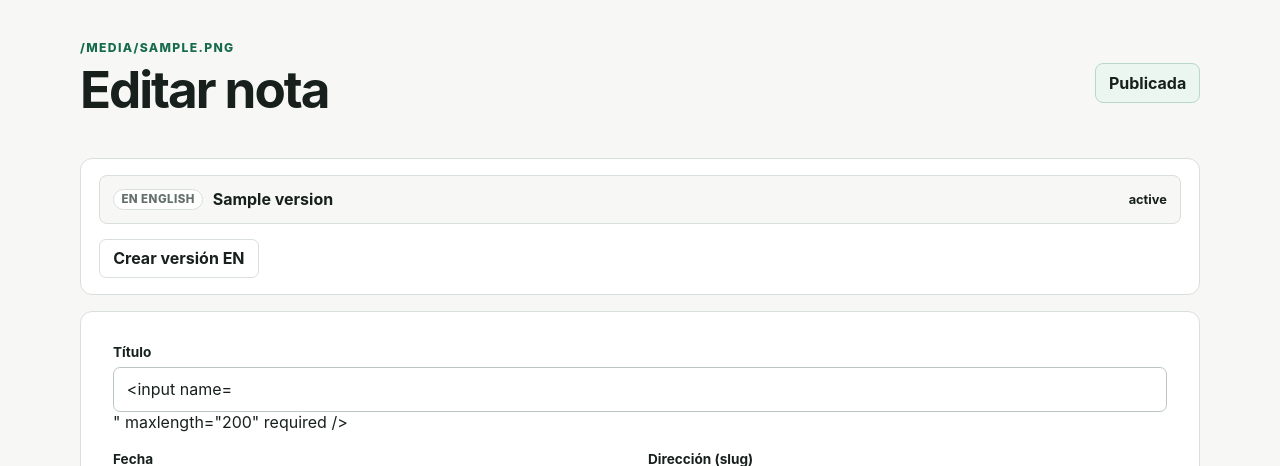
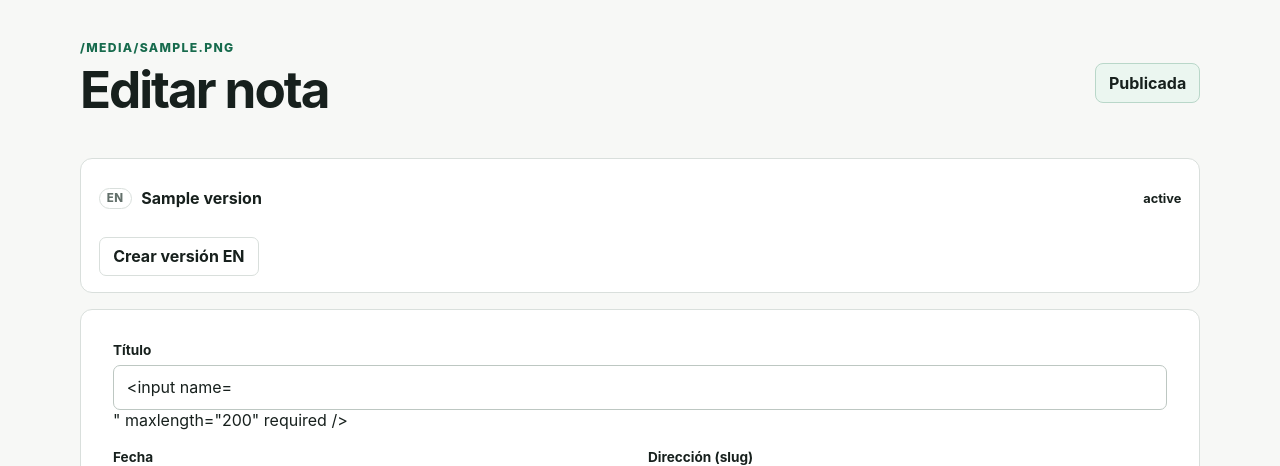
Before and after one commit to nicozica/nico-log, a Flask app: template editor/templates/edit.html in a window 1280 px wide. Shown: the part 64-530 px from the top of the page. Run offline with Flask 3, Linux system fonts and the light colour scheme; the template is opened without the code that fills it: most values are stand-ins (such as "Sample title", 1, 10 or a date in 2020); form fields are guessed from the names that the template uses; parts of the project's set-up code (start-up, migrations or seed data) failed here and were passed over.

Commit message:
editor: full-width version rows, drop verbose language labels
Index: version-link rows now span the full note card width with a plain
top-border divider between ES/EN — no individual bordered boxes inside
the outer card.

Edit: version-list-inline rows match the same treatment; active version
highlighted via accent-coloured badge + title text instead of a border.

Labels: "ES Original" / "EN English" → "ES" / "EN" everywhere in the
version navigation. Test updated to assert badge content directly.

Co-Authored-By: Claude Sonnet 4.6 <noreply@anthropic.com>

```diff
--- a/editor/static/editor.css
+++ b/editor/static/editor.css
@@ -156,27 +156,27 @@ input:focus, textarea:focus { border-color: var(--accent); }
 .source-draft { border-color: var(--draft-line); background: var(--draft-bg); }
 
 .note-group-row { align-items: stretch; }
-.version-group-list { display: grid; gap: 0; margin-top: 0.6rem; border: 1px solid var(--line); border-radius: 8px; overflow: hidden; }
+/* Index: version rows fill the full card width, no nested border-box */
+.version-group-list { display: grid; gap: 0; margin-top: 0.5rem; }
+.version-group-list .version-link { padding: 0.65rem 0; border: 0; border-top: 1px solid var(--line); border-radius: 0; background: transparent; }
+.version-group-list .version-link:first-child { border-top: 0; }
+.version-group-list .version-link:hover { background: transparent; text-decoration: underline; }
+/* Edit page: version-list-inline rows also full-width, divided */
 .version-list-inline { display: grid; gap: 0; }
-.version-link, .version-line { padding: 0.8rem 0.85rem; display: flex; align-items: center; flex-wrap: wrap; gap: 0.6rem; background: var(--paper); text-decoration: none; }
-.version-group-list .version-link + .version-link { border-top: 1px solid var(--line); }
-.version-link:hover { background: var(--row-hover); }
-.version-list-inline .version-line + .version-line,
-.version-list-inline .version-line-link + .version-line { border-top: 1px solid var(--line); }
-.version-list-inline .version-line { border: 1px solid var(--line); border-radius: 8px; }
-.version-list-inline .version-line + .version-line,
-.version-list-inline a.version-line-link { border: 1px solid var(--line); border-radius: 8px; }
-.version-list-inline { gap: 0.5rem; }
-.version-line-link { text-decoration: none; background: var(--paper); }
-.version-line-link:hover { background: var(--row-hover); }
+.version-line, .version-line-link { padding: 0.8rem 0; display: flex; align-items: center; flex-wrap: wrap; gap: 0.6rem; border-top: 1px solid var(--line); background: transparent; text-decoration: none; }
+.version-list-inline .version-line:first-child,
+.version-list-inline .version-line-link:first-child { border-top: 0; }
+.version-line-link:hover .version-link-title { text-decoration: underline; }
+.version-link { padding: 0.65rem 0; display: flex; align-items: center; flex-wrap: wrap; gap: 0.6rem; background: transparent; text-decoration: none; }
 .version-link-title { font-weight: 700; flex: 1; min-width: 0; overflow-wrap: anywhere; }
-.version-lang-badge { border: 1px solid var(--line); background: var(--surface); color: var(--muted); font-size: 0.72rem; }
+.version-lang-badge { border: 1px solid var(--line); background: var(--surface); color: var(--muted); font-size: 0.72rem; flex-shrink: 0; }
 .version-status { font-size: 0.8rem; font-weight: 700; white-space: nowrap; }
 .version-status-published { color: var(--success-text); }
 .version-status-draft { color: var(--draft-text); }
 .version-status-muted { color: var(--muted); }
 .version-panel { margin: 0 0 1rem; padding: 1rem 1.1rem; border: 1px solid var(--line); border-radius: 12px; background: var(--surface); }
-.version-line-active { border-color: var(--accent) !important; }
+.version-line-active .version-lang-badge { border-color: var(--accent); color: var(--accent); }
+.version-line-active .version-link-title { color: var(--accent); }
 .version-actions { margin-top: 0.9rem; }
 .readonly-value { min-height: 48px; padding: 0.72rem 0.8rem; display: flex; flex-direction: column; justify-content: center; gap: 0.15rem; border: 1px solid var(--line); border-radius: 7px; background: var(--paper); }
 .readonly-value span { color: var(--muted); font-size: 0.88rem; }
--- a/editor/templates/edit.html
+++ b/editor/templates/edit.html
@@ -30,13 +30,13 @@
     {% for version in note_versions %}
     {% if version.is_active %}
     <div class="version-line version-line-active">
-      <span class="badge version-lang-badge">{{ version.language|upper }} {{ "Original" if version.language == 'es' else 'English' }}</span>
+      <span class="badge version-lang-badge">{{ version.language|upper }}</span>
       <span class="version-link-title">{{ version.title }}</span>
       <span class="version-status version-status-{{ version.state_tone }}">{{ version.state_label }}</span>
     </div>
     {% else %}
     <a class="version-line version-line-link" href="{{ url_for('edit_note', filename=version.filename) }}">
-      <span class="badge version-lang-badge">{{ version.language|upper }} {{ "Original" if version.language == 'es' else 'English' }}</span>
+      <span class="badge version-lang-badge">{{ version.language|upper }}</span>
       <span class="version-link-title">{{ version.title }}</span>
       <span class="version-status version-status-{{ version.state_tone }}">{{ version.state_label }}</span>
     </a>
```
Also changed, not shown: tests/test_editor_app.py (+2 -2 lines).
